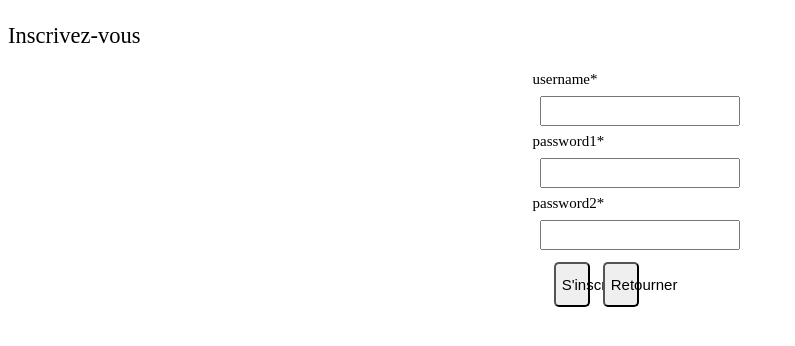
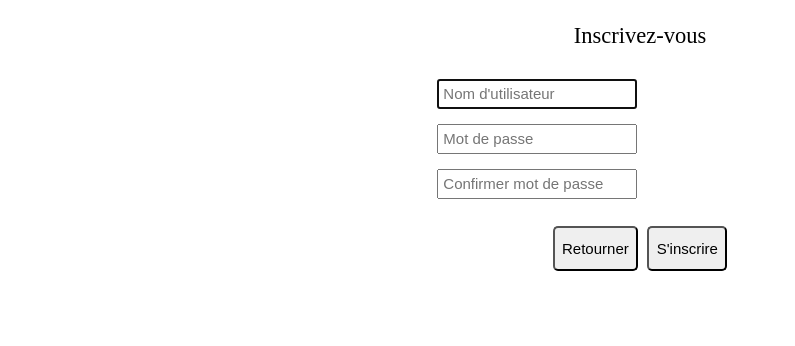
Before and after one commit to johnchem/OCProjet_LITReview, a Django app: template litreview/authentication/templates/authentication/signup.html in a window 1280 px wide. Shown: the part 45-391 px from the top of the page, without its empty margins (0-795 px from the left). Run offline with Django 4.2, Linux system fonts and the light colour scheme; the template is opened without the code that fills it: values that come from a table or form of the project are taken from there, others are empty; some libraries are stand-ins or nearby versions.

Commit message:
signup & login css

```diff
--- a/litreview/authentication/forms.py
+++ b/litreview/authentication/forms.py
@@ -1,6 +1,6 @@
-from logging import PlaceHolder
-from tkinter import Widget
-from turtle import width
+from crispy_forms.helper import FormHelper
+from crispy_forms.layout import Submit
+
 from django import forms
 from django.contrib.auth.models import User
 from django.contrib.auth.forms import UserCreationForm, AuthenticationForm
@@ -8,22 +8,32 @@
 from django.contrib.auth import get_user_model
 
 
+
 class LoginForm(forms.Form):
-    username = forms.CharField(max_length=63, label="Nom d'utilisateur")
-    password = forms.CharField(max_length=63, widget=forms.PasswordInput, label="Mot de passe")
+    username = forms.CharField(max_length=63)
+    password = forms.CharField(max_length=63, widget=forms.PasswordInput)
 
-class CustomSignUpForm(forms.Form):
-    username = forms.CharField(label='username')
-    password1 = forms.CharField(label='password1', widget=forms.PasswordInput)
-    password2 = forms.CharField(label="password2", widget=forms.PasswordInput)
-    class Meta(forms.Form):
-        model=User
-        field=('username', 'password1', 'password2')
+    def __init__(self, *args, **kargs):
+        super().__init__(*args, **kargs)
+
+        for field in self.fields:
+            self.fields[field].help_text = None
+            self.fields[field].label = ''
+
+        self.fields["username"].widget.attrs.update({
+            'placeholder':"Nom d'utilisateur",
+        })
+        self.fields["password"].widget.attrs.update({
+            'placeholder':'Mot de passe',
+            'maxlength':16,
+        })
+
 
 
 class SignUpForm(UserCreationForm):
     def __init__(self, *args, **kargs):
         super().__init__(*args, **kargs)
+        self.helper = FormHelper()
 
         for field in self.fields:
             self.fields[field].help_text = None
@@ -52,6 +62,8 @@
             'placeholder':'Confirmer mot de passe',
             'maxlenght':16,
         })
+
+        self.helper.add_input(Submit('submit', 'Submit'))
     class Meta(UserCreationForm.Meta):
         model = get_user_model()
         fields = ('username', 'password1', 'password2')
--- a/litreview/authentication/static/authentication/signup.css
+++ b/litreview/authentication/static/authentication/signup.css
@@ -1,11 +1,12 @@
 .signup__title {
     font-size: 1.5rem;
-    align-self: center;
+    text-align: center;
 }
 
 form {
-    display: flex;
-    flex-direction: column;
+    display: grid;
+    grid-template: "blank username error_user" 1fr "blank pwd1 error_pwd1" 1fr "blank pwd2 error_pwd2" 1fr/ 1fr 1fr 1fr;
+    /* flex-direction: column; */
     align-items: center;
 }
 
@@ -13,19 +14,52 @@
     width:60%;
 }
 
+.error{
+    color: red;
+    margin: 0rem;
+}
+
+#div_id_username{
+    grid-area: username;
+}
+
+.errorlist{
+    grid-area: error_user;
+}
+
+#div_id_password1{
+    grid-area: pwd1;
+}
+
+#div_id_password1 .error{
+    grid-area: error_pwd1;
+}
+
+#div_id_password2{
+    grid-area: pwd2;
+}
+
+#div_id_password2 .error{
+    grid-area: error_pwd2;
+}
 
 input{
-    display: flex;
-    align-items: center;
     padding: 0.3rem;
     margin: 0.5rem;
     width:200px;
 }
 
 .signup__button{
-
+    display:flex;
+    flex-direction: row;
+    margin-right: auto;
+    margin-left: auto;
+    justify-content: center;
+    row-gap: 0.3rem;
 }
 
-form button {
+.signup__button button {
     margin: 0.3rem;
+    width: auto;
+    padding:0.5rem;
 }
--- a/litreview/authentication/templates/authentication/signup.html
+++ b/litreview/authentication/templates/authentication/signup.html
@@ -11,13 +11,21 @@
 
 {% block content %}
     <p class="signup__title">Inscrivez-vous</p>
-    <form method="post">
+    <form id="signup__form", method="post">
         {% csrf_token %}
-        {{ form|crispy }}
-        <div class="signup__button">
-            <button class="button signup__submit" type="submit"> S'inscrire </button>
-            <button class="button signup__return" type="submit"> Retourner </button>
-        </div>
+        {{ form | crispy }}
+    </form>
 
-    </form>
+    <div class="signup__button">
+        <a href="{% url 'login'%}">
+            <button class="button signup__return"
+                    name="return__button"
+                    type="submit"> Retourner </button>
+        </a>
+        <button class="button signup__submit"
+                name="sign__button"
+                form="signup__form"
+                type="submit"> S'inscrire </button>
+    </div>
+
 {% endblock content %}
--- a/litreview/authentication/views.py
+++ b/litreview/authentication/views.py
@@ -44,6 +44,8 @@
 
     def post(self, request):
         form = self.form_class(request.POST)
+        print(request.POST)
+
         if form.is_valid():
             user = form.save()
             login(request, user)
```
Also changed, not shown: litreview/authentication/templates/authentication/login.html (+6 -5 lines), litreview/db.sqlite3.
